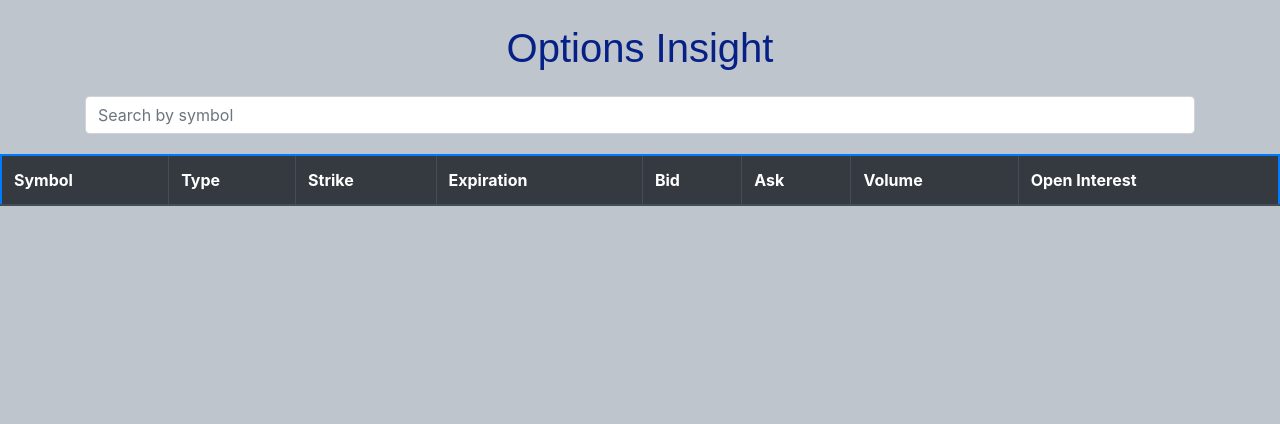
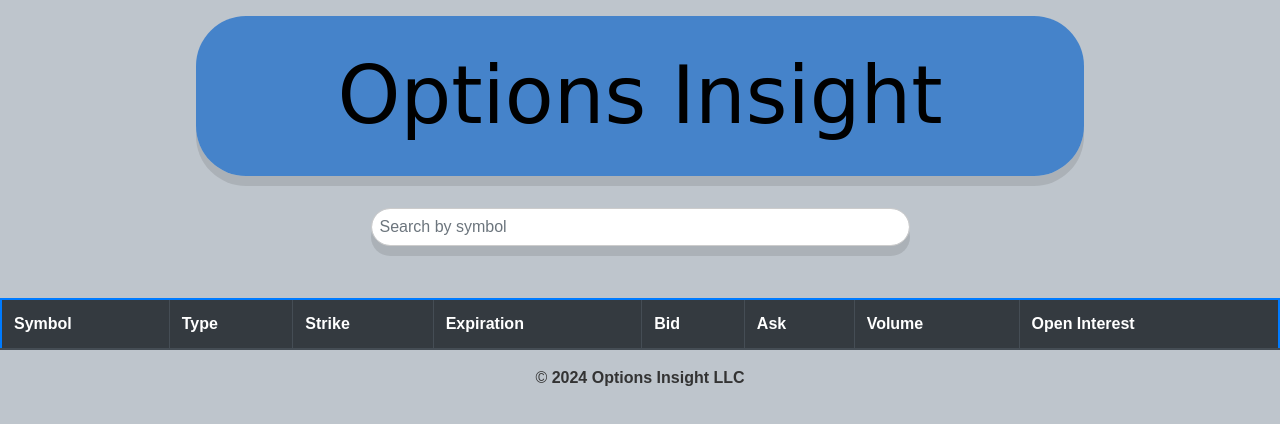
Before and after one commit to JustinBloom93/options_project, a website: page options-insight/public/index.html in a window 1280 px wide. Drawn offline with nearby package versions, Linux system fonts and the light colour scheme; no server answers; a web font is replaced by a local one.

Commit message:
html and css additions
pretty much last thing before submitting   for final presentation, may change things here and there before due date but i like where it is now.

```diff
--- a/options-insight/public/index.html
+++ b/options-insight/public/index.html
@@ -6,10 +6,16 @@
     <title>Options Screener</title>
     <link href="https://stackpath.bootstrapcdn.com/bootstrap/4.5.2/css/bootstrap.min.css" rel="stylesheet">
     <link href="style.css" rel="stylesheet">
+    <link rel="preconnect" href="https://fonts.googleapis.com">
+    <link rel="preconnect" href="https://fonts.gstatic.com" crossorigin>
+    <link href="https://fonts.googleapis.com/css2?family=Fleur+De+Leah&display=swap" rel="stylesheet">
 </head>
 <body>
     <div class="container">
+        <header>
         <h1 class="my-4">Options Insight </h1>
+        </header>
+        <main>
             <div class="form-group"> <!--search bar-->
             <input type="text" id="searchInput" class="form-control" placeholder="Search by symbol">
             </div> <!--search bar-->
@@ -31,6 +37,10 @@
 
             </tbody>
         </table>
+        </main>
+            <footer>
+                <p>&copy; <strong>2024 Options Insight LLC</strong></p>
+            </footer>
     </div>
         <script src="script.js"></script>
 </body>
--- a/options-insight/public/style.css
+++ b/options-insight/public/style.css
@@ -1,11 +1,68 @@
 body {
+    font-family: Arial, sans-serif;
+    margin:0;
+    padding:0;
     background-color: #bec5cc;
+    color: #333;
+}
+
+header {
+    background-color: #2673cbcb;
+    color: white;
+    text-align: center;
+    padding: 0.50rem 0;
+    border-radius: 50px;
+    margin: 1rem auto;
+    width: 80%;
+    box-shadow: 00 10px rgba(0, 0, 0, 0.1);
+}
+
+main {
+    padding: 1rem;
+}
+
+input[type ="text"] {
+    width: 50%;
+    padding: 0.5rem;
+    margin: 0 auto;;
+    border: 1px solid #ccc;
+    border-radius: 25px;
+    font-size: 1rem;
+    display: block;
+    box-shadow: 00 10px rgba(0, 0, 0, 0.1);
+}
+
+table {
+    width: 100%;
+    border-collapse: collapse;
+    margin-bottom: 1rem;
+}
+
+th,td {
+    border: 1px solid #ddd;
+    padding: 0.5rem;
+    text-align: left;
+}
+
+th {
+    background-color: #2296f500;
+}
+
+tr:nth-child(even) {
+    background-color: #f2f2f2;
+}
+
+footer {
+    text-align: center;
 }
 
 h1 {
     text-align: center;
-    color: #062085;
-    font-family: 'Arial', sans-serif;
+    color: #000000;
+        font-family: "Fleur De Leah", cursive;
+        font-weight: 500;
+        font-style: normal;
+        font-size: 80px;
 }
 
 .table {
@@ -20,7 +77,7 @@ h1 {
 
 .table th {
     background-color: #097af2;
-    color: rgb(82, 169, 251);
+    color: rgb(29, 135, 235);
 }
 
 .table-striped tbody tr:nth-of-type(odd) {
```
Lines whose indentation alone changed are shown as unchanged.
